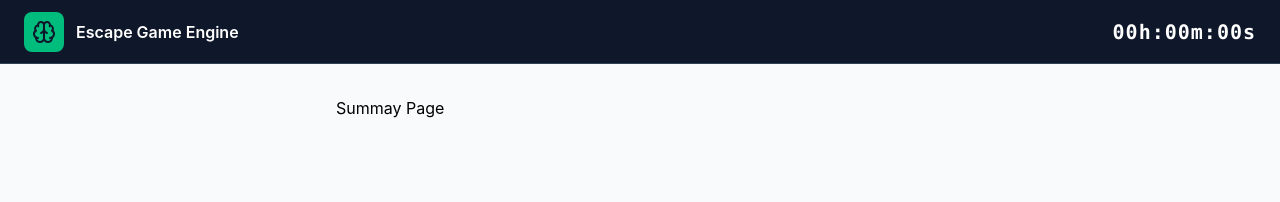
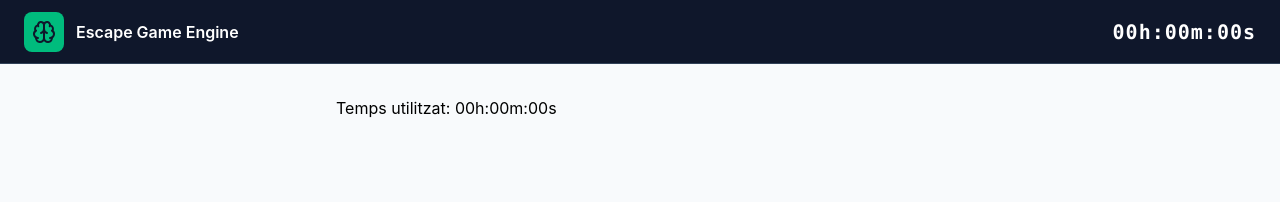
Before and after one commit to pepe84/escape-game, a React (Vite) app in the folder escape-game-engine/: page /summary in a window 1280 px wide. Shown: the top 202 px of the page. Built offline with nearby package versions, Linux system fonts and the light colour scheme.

Commit message:
FIX countdown stop

```diff
--- a/escape-game-engine/src/hooks/useCountdown.ts
+++ b/escape-game-engine/src/hooks/useCountdown.ts
@@ -1,52 +1,61 @@
-import { useEffect, useMemo, useState } from "react";
+import { useEffect, useMemo, useState, useRef } from "react";
 import { useGame } from "../context/GameContext";
-import { formatTime } from "../utils/formatTime";
+import { useNavigate } from "react-router-dom";
+import { GameClockService } from "../services/GameClockService";
 import { GameEngineService } from "../services/GameEngineService";
 import { StorageService } from "../services/StorageService";
-import { useNavigate } from "react-router-dom";
 
 export function useCountdown() {
+
   const { game, state, setState } = useGame();
   const [now, setNow] = useState(Date.now());
   const navigate = useNavigate();
 
+  const hasNavigatedRef = useRef(false);
+
   useEffect(() => {
+
+    if (state?.finished) return;
+
     const interval = setInterval(() => {
       setNow(Date.now());
     }, 1000);
 
     return () => clearInterval(interval);
-  }, []);
+
+  }, [state?.finished]);
 
   const remainingSeconds = useMemo(() => {
+
     if (!game || !state) return 0;
 
-    const start = new Date(state.startedAt).getTime();
-    const elapsed = Math.floor((now - start) / 1000);
+    return GameClockService.getRemainingSeconds(game, state);
 
-    const total = game.durationMinutes * 60;
-    const penalties = state.penaltiesSeconds;
-
-    return Math.max(total - elapsed - penalties, 0);
   }, [game, state, now]);
 
-  const isFinished = remainingSeconds <= 0;
+  const isFinished =
+    state?.finished ||
+    GameClockService.isTimeOver(game, state);
 
   useEffect(() => {
-    if (!isFinished || !state || state.finished) return;
 
-    const finished = GameEngineService.finishGame(state);
+    if (!isFinished || !state || hasNavigatedRef.current) return;
+
+    hasNavigatedRef.current = true;
+
+    const finished =
+      GameEngineService.finishGame(state);
 
     setState(finished);
     StorageService.saveState(finished);
 
     navigate("/summary");
 
-  }, [isFinished]);
+  }, [isFinished, state]);
 
   return {
     remainingSeconds,
-    formatted: formatTime(remainingSeconds),
+    formatted: GameClockService.formatSeconds(remainingSeconds),
     isFinished
   };
 }
--- a/escape-game-engine/src/pages/SummaryPage.tsx
+++ b/escape-game-engine/src/pages/SummaryPage.tsx
@@ -1,7 +1,13 @@
+import { useGame } from "../context/GameContext";
+import { GameClockService } from "../services/GameClockService";
+
 export function SummaryPage() {
+  const { game, state } = useGame();
+  const used = GameClockService.getUsedSeconds(game, state);
+
   return (
-    <>
-      Summay Page
-    </>
+    <div>
+      Temps utilitzat: {GameClockService.formatSeconds(used)}
+    </div>
   );
 }
--- /dev/null
+++ b/escape-game-engine/src/services/GameClockService.ts
@@ -0,0 +1,49 @@
+import type { GameState } from "../models/GameState";
+
+export class GameClockService {
+
+  static getElapsedSeconds(state: GameState): number {
+
+    if (!state?.startedAt) return 0;
+
+    const start = new Date(state.startedAt).getTime();
+    const now = Date.now();
+
+    return Math.max(0, Math.floor((now - start) / 1000));
+  }
+
+  static getPenaltySeconds(state: GameState): number {
+    return state?.penaltiesSeconds ?? 0;
+  }
+
+  static getRemainingSeconds(game: any, state: GameState): number {
+
+    const total = (game?.durationMinutes ?? 0) * 60;
+
+    const elapsed = this.getElapsedSeconds(state);
+
+    const penalties = this.getPenaltySeconds(state);
+
+    return Math.max(total - elapsed - penalties, 0);
+  }
+
+  static isTimeOver(game: any, state: GameState): boolean {
+    return this.getRemainingSeconds(game, state) <= 0;
+  }
+
+  static getUsedSeconds(game: any, state: GameState): number {
+
+    const total = (game?.durationMinutes ?? 0) * 60;
+
+    return total - this.getRemainingSeconds(game, state);
+  }
+
+  static formatSeconds(seconds: number): string {
+
+    const h = Math.floor(seconds / 3600);
+    const m = Math.floor((seconds % 3600) / 60);
+    const s = seconds % 60;
+
+    return `${String(h).padStart(2, "0")}h:${String(m).padStart(2, "0")}m:${String(s).padStart(2, "0")}s`;
+  }
+}
```
